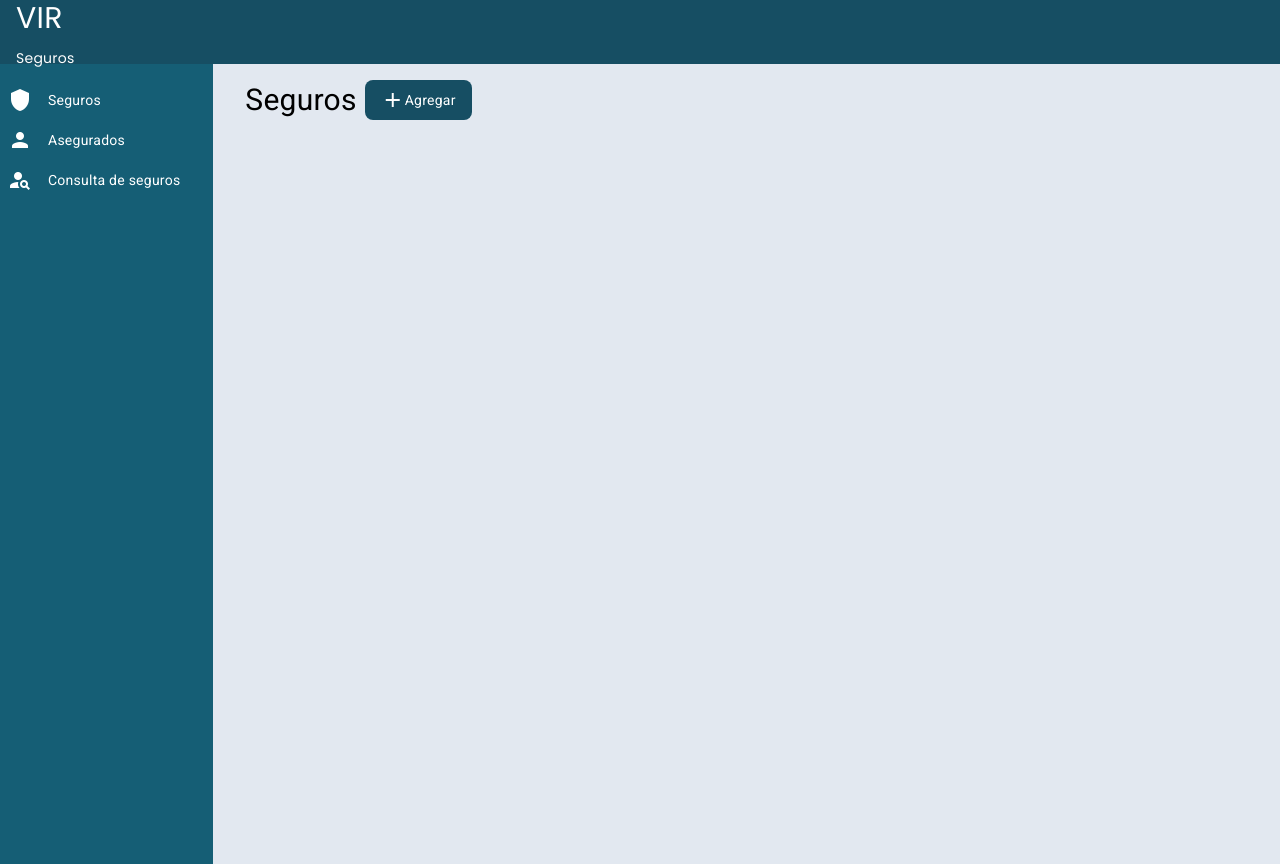
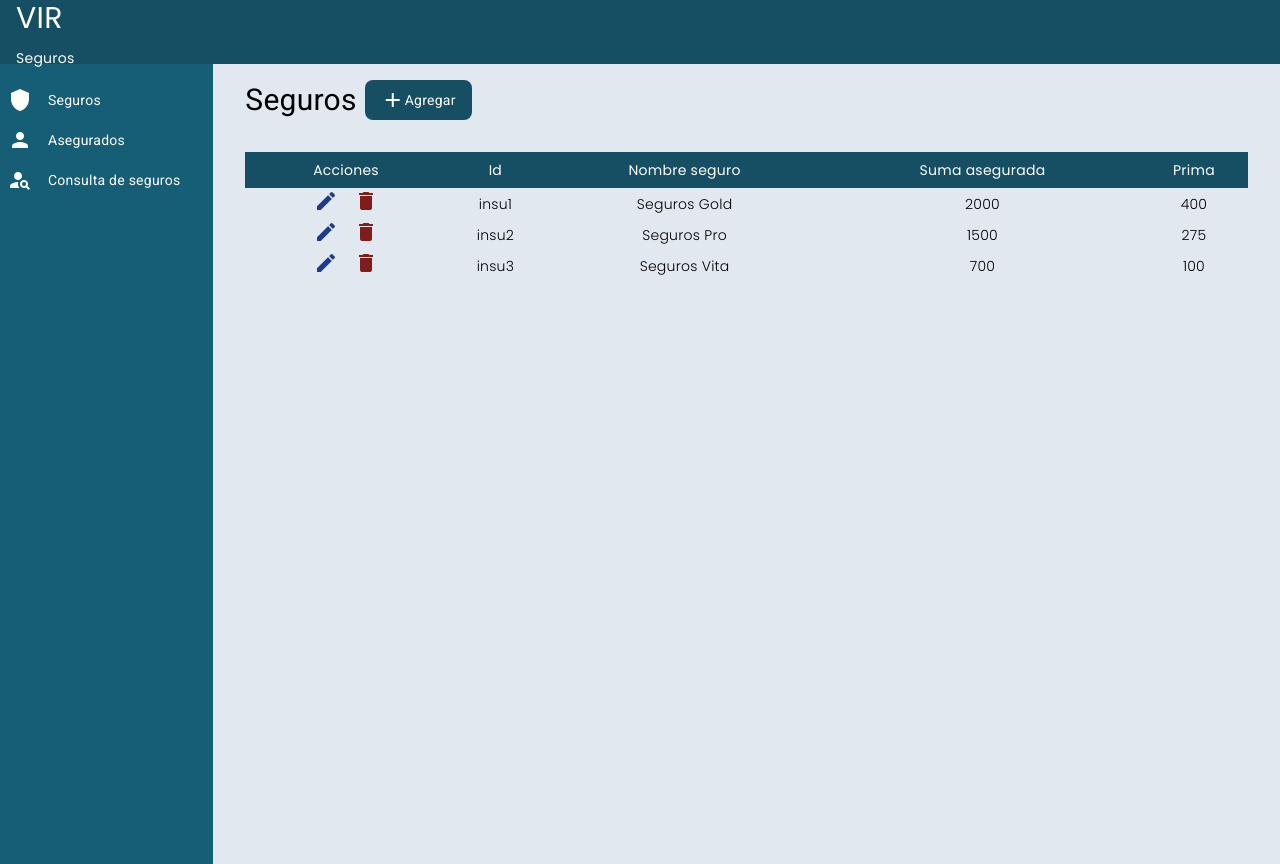
Before and after one commit to Klis18/vir-seguros, an Angular app: page /seguros in a window 1280 px wide. Built offline with nearby package versions, Linux system fonts and the light colour scheme; a web font is replaced by a local one.

Commit message:
ultimos cambios en  pantalla insurance

```diff
--- a/src/app/app.config.ts
+++ b/src/app/app.config.ts
@@ -5,5 +5,5 @@ import { routes } from './app.routes';
 import { provideAnimationsAsync } from '@angular/platform-browser/animations/async';
 
 export const appConfig: ApplicationConfig = {
-  providers: [provideRouter(routes), provideAnimationsAsync()]
+  providers: [provideRouter(routes), provideAnimationsAsync(), provideAnimationsAsync()]
 };
--- /dev/null
+++ b/src/app/insurances/components/insurance-modal/insurance-modal.component.html
@@ -0,0 +1,26 @@
+<div class="p-8">
+
+    <p class="text-2xl">{{typeForm}} Seguro</p>
+    <hr>
+    <form [formGroup]="insuranceForm" class="grid grid-cols-2 gap-4" (submit)="onSubmit()">
+        <div>
+            <label for="insuranceCode" class="block">Código seguro</label>
+            <input type="text" formControlName="insuranceCode" placeholder="insu4" class="border-2 px-2 py-2 w-full rounded-lg">
+        </div>
+        <div>
+            <label for="insuranceName" class="block">Nombre seguro</label>
+            <input type="text" formControlName="insuranceName" placeholder="Seguro Premium" class="border-2 px-2 py-2 w-full rounded-lg">
+        </div>
+        <div>
+            <label for="sumInsured" class="block">Suma asegurada</label>
+            <input type="text" formControlName="sumInsured" placeholder="1000" class="border-2 px-2 py-2 w-full rounded-lg">
+        </div>
+        <div>
+            <label for="insuranceCost" class="block">Prima</label>
+            <input type="text" formControlName="insuranceCost" placeholder="300" class="border-2 px-2 py-2 w-full rounded-lg">
+        </div>
+        <div class="my-8">
+            <button class="px-4 py-2 bg-cyan-900 text-white rounded-lg">Guardar</button>
+        </div>
+    </form>
+</div>
--- /dev/null
+++ b/src/app/insurances/components/insurance-modal/insurance-modal.component.ts
@@ -0,0 +1,61 @@
+import { Component, inject, Inject, Input, OnInit } from '@angular/core';
+import { FormBuilder, FormGroup, ReactiveFormsModule } from '@angular/forms';
+import { MAT_DIALOG_DATA } from '@angular/material/dialog';
+import { InsurancesService } from '../../services/insurances.service';
+
+@Component({
+  selector: 'app-insurance-modal',
+  standalone: true,
+  imports: [
+    ReactiveFormsModule
+  ],
+  templateUrl: './insurance-modal.component.html',
+  styles: ``
+})
+export class InsuranceModalComponent implements OnInit{
+
+  public typeForm!: string;
+  public insuranceForm!: FormGroup;
+  data = inject(MAT_DIALOG_DATA);
+
+  constructor(private fb: FormBuilder, private insuranceService:InsurancesService){}
+  ngOnInit(): void {
+    this.insuranceForm = this.fb.group({
+      insuranceCode:[''],
+      insuranceName:[''],
+      sumInsured:[],
+      insuranceCost:[],
+    })
+
+    console.log(this.typeForm);
+
+    this.data.type == 'edit'? this.typeForm = 'Editar' : this.typeForm = 'Agregar';
+
+    console.log('insuranceCode: ', this.data.insuranceCode);
+
+    const dataInsurance = this.insuranceService.getInsuranceByCode(this.data.insuranceCode);
+    console.log(dataInsurance);
+
+    this.data.type == 'edit'? this.insuranceForm.setValue(dataInsurance) : '';
+
+  }
+
+  onSubmit(){
+    this.data.type == 'edit'? this.editInsurance() : this.addNewInsurance();
+  }
+
+  editInsurance(){
+    this.insuranceService.editInsurance(this.insuranceForm.value);
+  }
+
+
+  addNewInsurance(){
+    this.insuranceService.addInsurance(this.insuranceForm.value);
+    this.cleanForm();
+  }
+
+  cleanForm(){
+    this.insuranceForm.reset();
+  }
+
+}
--- /dev/null
+++ b/src/app/insurances/components/insurances-table/insurances-table.component.html
@@ -0,0 +1,29 @@
+<table class="w-full">
+    <thead class="bg-cyan-900 text-white text-center">
+        <tr class="poppins-regular">
+            <td class="p-2">Acciones</td>
+            <td>Id</td>
+            <td>Nombre seguro</td>
+            <td>Suma asegurada</td>
+            <td>Prima</td>
+        </tr>
+    </thead>
+    <tbody class="poppins-light text-center">
+        @for(insurance of insurances; track insurance){
+            <tr>
+                <td>
+                    <mat-icon class="mr-4 text-blue-900" (click)="editInsurance(insurance.insuranceCode)">
+                        edit
+                    </mat-icon>
+                    <mat-icon class="text-red-900 cursor-pointer" (click)="deleteInsurance(insurance.insuranceCode)">
+                        delete
+                    </mat-icon>
+                </td>
+                <td>{{insurance.insuranceCode}}</td>
+                <td>{{insurance.insuranceName}}</td>
+                <td>{{insurance.sumInsured}}</td>
+                <td>{{insurance.insuranceCost}}</td>
+            </tr>
+        }
+    </tbody>
+</table>
--- /dev/null
+++ b/src/app/insurances/components/insurances-table/insurances-table.component.ts
@@ -0,0 +1,56 @@
+import { Component, inject, OnInit } from '@angular/core';
+import { InsurancesService } from '../../services/insurances.service';
+import { Insurance } from '../../interfaces/insurance.interface';
+
+import { MatIconModule } from '@angular/material/icon';
+import {MatDialog, MatDialogModule} from '@angular/material/dialog'
+import { DialogModule } from '@angular/cdk/dialog';
+import { InsuranceModalComponent } from '../insurance-modal/insurance-modal.component';
+
+@Component({
+  selector: 'app-insurances-table',
+  standalone: true,
+  imports: [
+    MatIconModule,
+    MatDialogModule
+  ],
+  templateUrl: './insurances-table.component.html',
+  styles: ``
+})
+export class InsurancesTableComponent implements OnInit{
+
+  public insurances!: Insurance[];
+  readonly dialog = inject(MatDialog);
+
+
+  constructor(private insurancesService: InsurancesService){}
+
+  ngOnInit(): void {
+   this.getListInsurance();
+  }
+
+  getListInsurance(){
+    this.insurances = this.insurancesService.getInsurances();
+  }
+
+  deleteInsurance(insuranceCode:string){
+    this.insurancesService.deleteInsurance(insuranceCode);
+    this.getListInsurance();
+  }
+
+  editInsurance(insuranceCode: string){
+    const dialogRef = this.dialog.open(InsuranceModalComponent,{
+      data:{
+        type: 'edit',
+        insuranceCode: insuranceCode
+      },
+      width:'700px',
+      maxWidth:'800px'
+    });
+
+    dialogRef.afterClosed().subscribe(res=>{
+      console.log('modal cerrado');
+    })
+  }
+
+}
--- a/src/app/insurances/pages/insurances/insurances.component.html
+++ b/src/app/insurances/pages/insurances/insurances.component.html
@@ -1,6 +1,6 @@
 <div class="flex items-center">
     <span class="text-3xl mr-2">Seguros</span>
-    <span class="flex items-center justify-center px-4 py-2 bg-cyan-900 text-white w-fit rounded-lg">
+    <span class="flex items-center justify-center px-4 py-2 bg-cyan-900 text-white w-fit rounded-lg" (click)="addInsurance()">
         <mat-icon>
             add
         </mat-icon>
@@ -9,5 +9,5 @@
 </div>
 
 <div class="my-8">
-
+    <app-insurances-table></app-insurances-table>
 </div>
--- a/src/app/insurances/pages/insurances/insurances.component.ts
+++ b/src/app/insurances/pages/insurances/insurances.component.ts
@@ -1,15 +1,39 @@
-import { Component } from '@angular/core';
+import { Component, inject } from '@angular/core';
 import { MatIconModule } from '@angular/material/icon';
+import { InsurancesTableComponent } from '../../components/insurances-table/insurances-table.component';
+
+import { MatDialog, MatDialogModule } from '@angular/material/dialog';
+import { InsuranceModalComponent } from '../../components/insurance-modal/insurance-modal.component';
 
 @Component({
   selector: 'app-insurances',
   standalone: true,
   imports: [
-    MatIconModule
+    MatDialogModule,
+    MatIconModule,
+    InsurancesTableComponent
   ],
   templateUrl: './insurances.component.html',
   styleUrl: './insurances.component.css'
 })
 export class InsurancesComponent {
+    readonly dialog = inject(MatDialog);
+
+
+  constructor(){}
+
+    addInsurance(){
+      const dialogRef = this.dialog.open(InsuranceModalComponent,{
+        data:{
+          type: 'add'
+        },
+        width:'700px',
+        maxWidth:'800px'
+      });
+
+      dialogRef.afterClosed().subscribe(res=>{
+        console.log('modal cerrado');
+      })
+    }
 
 }
--- a/src/app/insurances/services/insurances.service.ts
+++ b/src/app/insurances/services/insurances.service.ts
@@ -1,5 +1,7 @@
 import { Injectable } from '@angular/core';
 import { Insurance } from '../interfaces/insurance.interface';
+
+type NewType = Insurance;
 
 @Injectable({
   providedIn: 'root'
@@ -33,21 +35,24 @@ export class InsurancesService {
     return this.insurancesList;
   }
 
+  getInsuranceByCode(insuranceCode:string): Insurance{
+    const index = this.insurancesList.findIndex(insurance => insurance.insuranceCode === insuranceCode);
+    return this.insurancesList[index];
+  }
+
   addInsurance(insurance:Insurance){
     this.insurancesList.push(insurance);
   }
 
-  // Eliminar un seguro basado en el insuranceCode
   deleteInsurance(insuranceCode: string): void {
     this.insurancesList = this.insurancesList.filter(insurance => insurance.insuranceCode !== insuranceCode);
   }
 
-  // Editar un seguro basado en el insuranceCode
   editInsurance(updatedInsurance: Insurance): void {
     const index = this.insurancesList.findIndex(insurance => insurance.insuranceCode === updatedInsurance.insuranceCode);
     if (index !== -1) {
-      // Actualizar los valores del seguro encontrado
       this.insurancesList[index] = updatedInsurance;
     }
+
   }
 }
```
